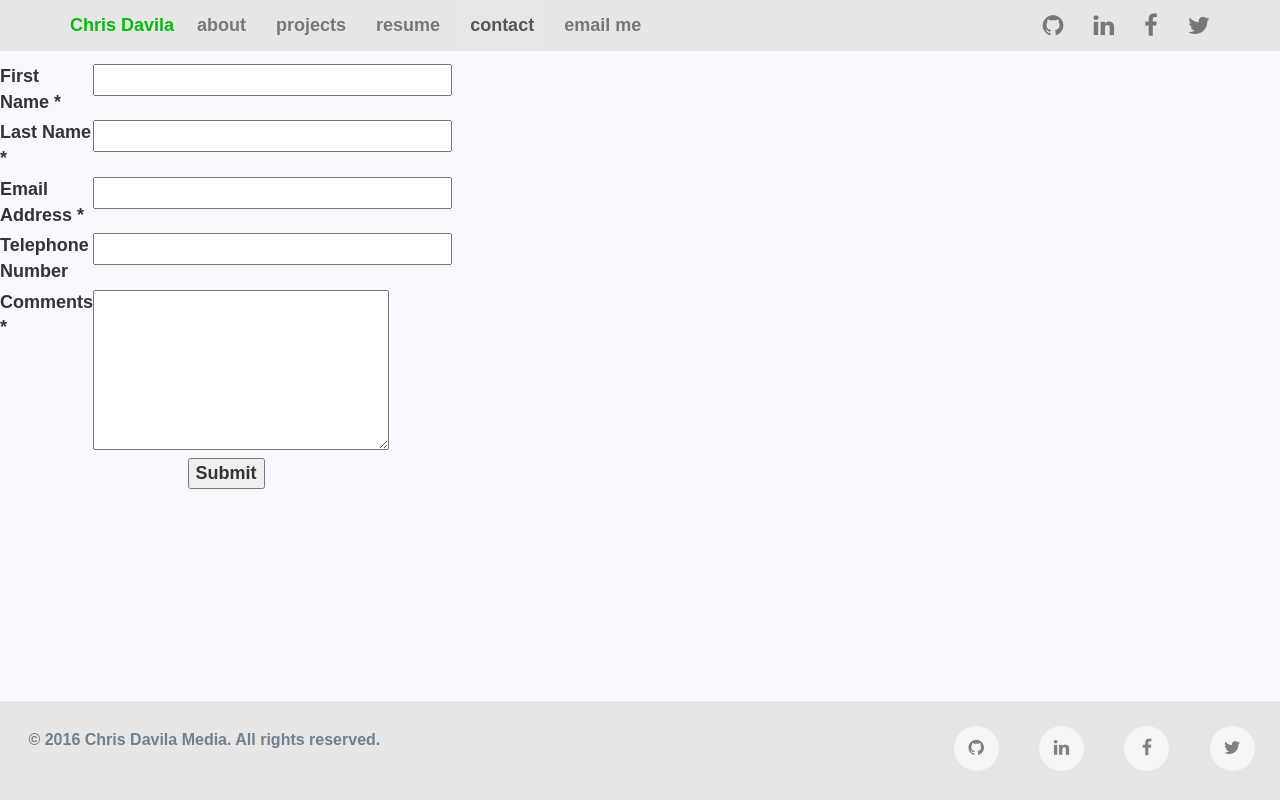
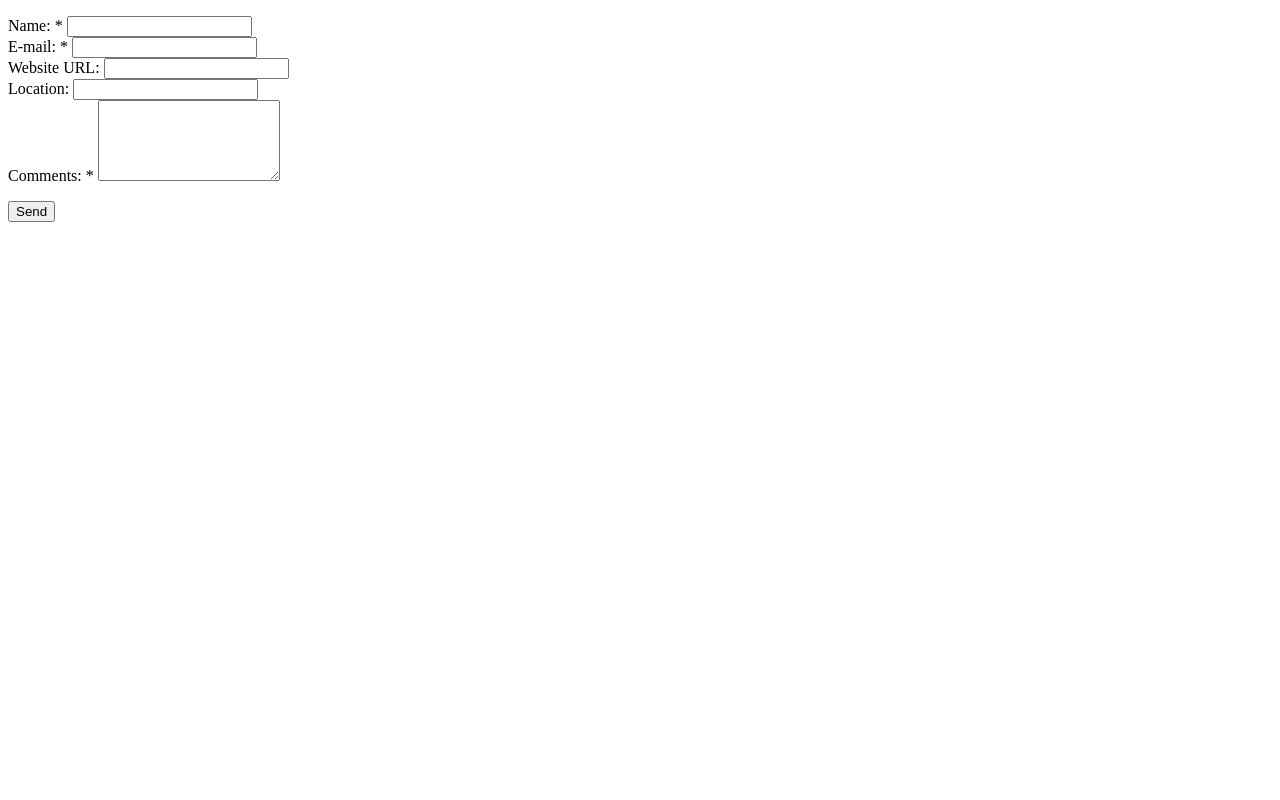
Before and after one commit to cmd1603/personal-site.dev, a PHP site: page /contact.php in a window 1280 px wide. Run offline with PHP 8.4, Linux system fonts and the light colour scheme; some libraries are stand-ins or nearby versions.

Commit message:
Redoing contact form

```diff
--- a/public/contact.php
+++ b/public/contact.php
@@ -1,290 +1,207 @@
+
 <?php
+// OPTIONS - PLEASE CONFIGURE THESE BEFORE USE!
 
-function pageController() {
-    $data = [];
+$yourEmail = "chris@chrisdavila.net"; // the email address you wish to receive these mails through
+$yourWebsite = "chrisdavila.net"; // the name of your website
+$thanksPage = ''; // URL to 'thanks for sending mail' page; leave empty to keep message on the same page
+$maxPoints = 4; // max points a person can hit before it refuses to submit - recommend 4
+$requiredFields = "name,email,comments"; // names of the fields you'd like to be required as a minimum, separate each field with a comma
 
-    //page title
-    $data["title"] = "Contact";
 
-    //to toggle active class on navbar
-    $data["projects"] = "";
-    $data["about"] = "";
-    $data["resume"] = "";
-    $data["contact"] = "active";
+// DO NOT EDIT BELOW HERE
+$error_msg = array();
+$result = null;
 
+$requiredFields = explode(",", $requiredFields);
+
+function clean($data) {
+    $data = trim(stripslashes(strip_tags($data)));
     return $data;
 }
+function isBot() {
+    $bots = array("Indy", "Blaiz", "Java", "libwww-perl", "Python", "OutfoxBot", "User-Agent", "PycURL", "AlphaServer", "T8Abot", "Syntryx", "WinHttp", "WebBandit", "nicebot", "Teoma", "alexa", "froogle", "inktomi", "looksmart", "URL_Spider_SQL", "Firefly", "NationalDirectory", "Ask Jeeves", "TECNOSEEK", "InfoSeek", "WebFindBot", "girafabot", "crawler", "www.galaxy.com", "Googlebot", "Scooter", "Slurp", "appie", "FAST", "WebBug", "Spade", "ZyBorg", "rabaz");
 
-extract(pageController());
+    foreach ($bots as $bot)
+        if (stripos($_SERVER['HTTP_USER_AGENT'], $bot) !== false)
+            return true;
 
-if(isset($_POST['email'])) {
+    if (empty($_SERVER['HTTP_USER_AGENT']) || $_SERVER['HTTP_USER_AGENT'] == " ")
+        return true;
 
+    return false;
+}
 
+if ($_SERVER['REQUEST_METHOD'] == "POST") {
+    if (isBot() !== false)
+        $error_msg[] = "No bots please! UA reported as: ".$_SERVER['HTTP_USER_AGENT'];
 
-    // EDIT THE 2 LINES BELOW AS REQUIRED
+    // lets check a few things - not enough to trigger an error on their own, but worth assigning a spam score..
+    // score quickly adds up therefore allowing genuine users with 'accidental' score through but cutting out real spam :)
+    $points = (int)0;
 
-    $email_to = "chris@chrisdavila.net";
+    $badwords = array("adult", "beastial", "bestial", "blowjob", "clit", "cum", "cunilingus", "cunillingus", "cunnilingus", "cunt", "ejaculate", "fag", "felatio", "fellatio", "fuck", "fuk", "fuks", "gangbang", "gangbanged", "gangbangs", "hotsex", "hardcode", "jism", "jiz", "orgasim", "orgasims", "orgasm", "orgasms", "phonesex", "phuk", "phuq", "pussies", "pussy", "spunk", "xxx", "viagra", "phentermine", "tramadol", "adipex", "advai", "alprazolam", "ambien", "ambian", "amoxicillin", "antivert", "blackjack", "backgammon", "texas", "holdem", "poker", "carisoprodol", "ciara", "ciprofloxacin", "debt", "dating", "porn", "link=", "voyeur", "content-type", "bcc:", "cc:", "document.cookie", "onclick", "onload", "javascript");
 
-    $email_subject = "Your email subject line";
+    foreach ($badwords as $word)
+        if (
+            strpos(strtolower($_POST['comments']), $word) !== false ||
+            strpos(strtolower($_POST['name']), $word) !== false
+        )
+            $points += 2;
 
+    if (strpos($_POST['comments'], "http://") !== false || strpos($_POST['comments'], "www.") !== false)
+        $points += 2;
+    if (isset($_POST['nojs']))
+        $points += 1;
+    if (preg_match("/(<.*>)/i", $_POST['comments']))
+        $points += 2;
+    if (strlen($_POST['name']) < 3)
+        $points += 1;
+    if (strlen($_POST['comments']) < 15 || strlen($_POST['comments'] > 1500))
+        $points += 2;
+    if (preg_match("/[bcdfghjklmnpqrstvwxyz]{7,}/i", $_POST['comments']))
+        $points += 1;
+    // end score assignments
 
+    foreach($requiredFields as $field) {
+        trim($_POST[$field]);
 
-
-
-    function died($error) {
-
-        // your error code can go here
-
-        echo "We are very sorry, but there were error(s) found with the form you submitted. ";
-
-        echo "These errors appear below.<br /><br />";
-
-        echo $error."<br /><br />";
-
-        echo "Please go back and fix these errors.<br /><br />";
-
-        die();
-
+        if (!isset($_POST[$field]) || empty($_POST[$field]) && array_pop($error_msg) != "Please fill in all the required fields and submit again.\r\n")
+            $error_msg[] = "Please fill in all the required fields and submit again.";
     }
 
+    if (!empty($_POST['name']) && !preg_match("/^[a-zA-Z-'\s]*$/", stripslashes($_POST['name'])))
+        $error_msg[] = "The name field must not contain special characters.\r\n";
+    if (!empty($_POST['email']) && !preg_match('/^([a-z0-9])(([-a-z0-9._])*([a-z0-9]))*\@([a-z0-9])(([a-z0-9-])*([a-z0-9]))+' . '(\.([a-z0-9])([-a-z0-9_-])?([a-z0-9])+)+$/i', strtolower($_POST['email'])))
+        $error_msg[] = "That is not a valid e-mail address.\r\n";
+    if (!empty($_POST['url']) && !preg_match('/^(http|https):\/\/(([A-Z0-9][A-Z0-9_-]*)(\.[A-Z0-9][A-Z0-9_-]*)+)(:(\d+))?\/?/i', $_POST['url']))
+        $error_msg[] = "Invalid website url.\r\n";
 
+    if ($error_msg == NULL && $points <= $maxPoints) {
+        $subject = "Automatic Form Email";
 
-    // validation expected data exists
+        $message = "You received this e-mail message through your website: \n\n";
+        foreach ($_POST as $key => $val) {
+            if (is_array($val)) {
+                foreach ($val as $subval) {
+                    $message .= ucwords($key) . ": " . clean($subval) . "\r\n";
+                }
+            } else {
+                $message .= ucwords($key) . ": " . clean($val) . "\r\n";
+            }
+        }
+        $message .= "\r\n";
+        $message .= 'IP: '.$_SERVER['REMOTE_ADDR']."\r\n";
+        $message .= 'Browser: '.$_SERVER['HTTP_USER_AGENT']."\r\n";
+        $message .= 'Points: '.$points;
 
-    if(!isset($_POST['first_name']) ||
+        if (strstr($_SERVER['SERVER_SOFTWARE'], "Win")) {
+            $headers   = "From: $yourEmail\r\n";
+        } else {
+            $headers   = "From: $yourWebsite <$yourEmail>\r\n";
+        }
+        $headers  .= "Reply-To: {$_POST['email']}\r\n";
 
-        !isset($_POST['last_name']) ||
+        if (mail($yourEmail,$subject,$message,$headers)) {
+            if (!empty($thanksPage)) {
+                header("Location: $thanksPage");
+                exit;
+            } else {
+                $result = 'Your mail was successfully sent.';
+                $disable = true;
+            }
+        } else {
+            $error_msg[] = 'Your mail could not be sent this time. ['.$points.']';
+        }
+    } else {
+        if (empty($error_msg))
+            $error_msg[] = 'Your mail looks too much like spam, and could not be sent this time. ['.$points.']';
+    }
+}
+function get_data($var) {
+    if (isset($_POST[$var]))
+        echo htmlspecialchars($_POST[$var]);
+}
+?>
+<!DOCTYPE html PUBLIC "-//W3C//DTD XHTML 1.0 Strict//EN" "http://www.w3.org/TR/xhtml1/DTD/xhtml1-strict.dtd">
+<html xmlns="http://www.w3.org/1999/xhtml" xml:lang="en" lang="en">
+<head>
+    <meta http-equiv="content-type" content="text/html; charset=utf-8" />
+    <title>My Email Form</title>
 
-        !isset($_POST['email']) ||
+    <style type="text/css">
+        p.error, p.success {
+            font-weight: bold;
+            padding: 10px;
+            border: 1px solid;
+        }
+        p.error {
+            background: #ffc0c0;
+            color: #900;
+        }
+        p.success {
+            background: #b3ff69;
+            color: #4fa000;
+        }
+    </style>
+</head>
+<body>
 
-        !isset($_POST['telephone']) ||
+<!--
+    Free PHP Mail Form v2.4.4 - Secure single-page PHP mail form for your website
+    Copyright (c) Jem Turner 2007-2014
+    http://jemsmailform.com/
 
-        !isset($_POST['comments'])) {
+    This program is free software: you can redistribute it and/or modify
+    it under the terms of the GNU General Public License as published by
+    the Free Software Foundation, either version 3 of the License, or
+    (at your option) any later version.
 
-        died('We are sorry, but there appears to be a problem with the form you submitted.');
+    This program is distributed in the hope that it will be useful,
+    but WITHOUT ANY WARRANTY; without even the implied warranty of
+    MERCHANTABILITY or FITNESS FOR A PARTICULAR PURPOSE.  See the
+    GNU General Public License for more details.
 
-    }
+    To read the GNU General Public License, see http://www.gnu.org/licenses/.
+-->
 
-
-
-    $first_name = $_POST['first_name']; // required
-
-    $last_name = $_POST['last_name']; // required
-
-    $email_from = $_POST['email']; // required
-
-    $telephone = $_POST['telephone']; // not required
-
-    $comments = $_POST['comments']; // required
-
-
-
-    $error_message = "";
-
-    $email_exp = '/^[A-Za-z0-9._%-]+@[A-Za-z0-9.-]+\.[A-Za-z]{2,4}$/';
-
-  if(!preg_match($email_exp,$email_from)) {
-
-    $error_message .= 'The Email Address you entered does not appear to be valid.<br />';
-
-  }
-
-    $string_exp = "/^[A-Za-z .'-]+$/";
-
-  if(!preg_match($string_exp,$first_name)) {
-
-    $error_message .= 'The First Name you entered does not appear to be valid.<br />';
-
-  }
-
-  if(!preg_match($string_exp,$last_name)) {
-
-    $error_message .= 'The Last Name you entered does not appear to be valid.<br />';
-
-  }
-
-  if(strlen($comments) < 2) {
-
-    $error_message .= 'The Comments you entered do not appear to be valid.<br />';
-
-  }
-
-  if(strlen($error_message) > 0) {
-
-    died($error_message);
-
-  }
-
-    $email_message = "Form details below.\n\n";
-
-
-
-    function clean_string($string) {
-
-      $bad = array("content-type","bcc:","to:","cc:","href");
-
-      return str_replace($bad,"",$string);
-
-    }
-
-
-
-    $email_message .= "First Name: ".clean_string($first_name)."\n";
-
-    $email_message .= "Last Name: ".clean_string($last_name)."\n";
-
-    $email_message .= "Email: ".clean_string($email_from)."\n";
-
-    $email_message .= "Telephone: ".clean_string($telephone)."\n";
-
-    $email_message .= "Comments: ".clean_string($comments)."\n";
-
-
-
-
-
-// create email headers
-
-$headers = 'From: '.$email_from."\r\n".
-
-'Reply-To: '.$email_from."\r\n" .
-
-'X-Mailer: PHP/' . phpversion();
-
-@mail($email_to, $email_subject, $email_message, $headers);
-
+<?php
+if (!empty($error_msg)) {
+    echo '<p class="error">ERROR: '. implode("<br />", $error_msg) . "</p>";
+}
+if ($result != NULL) {
+    echo '<p class="success">'. $result . "</p>";
+}
 ?>
 
 
 
-<!-- include your own success html here -->
+<form action="<?php echo basename(__FILE__); ?>" method="post">
+<noscript>
+        <p><input type="hidden" name="nojs" id="nojs" /></p>
+</noscript>
+<p>
+    <label for="name">Name: *</label>
+        <input type="text" name="name" id="name" value="<?php get_data("name"); ?>" /><br />
+
+    <label for="email">E-mail: *</label>
+        <input type="text" name="email" id="email" value="<?php get_data("email"); ?>" /><br />
+
+    <label for="url">Website URL:</label>
+        <input type="text" name="url" id="url" value="<?php get_data("url"); ?>" /><br />
+
+    <label for="location">Location:</label>
+        <input type="text" name="location" id="location" value="<?php get_data("location"); ?>" /><br />
+
+    <label for="comments">Comments: *</label>
+        <textarea name="comments" id="comments" rows="5" cols="20"><?php get_data("comments"); ?></textarea><br />
+</p>
+<p>
+    <input type="submit" name="submit" id="submit" value="Send" <?php if (isset($disable) && $disable === true) echo ' disabled="disabled"'; ?> />
+</p>
+</form>
 
 
 
-Thank you for your message. I will be in touch with you very soon.
-
-
-
-<?php
-
-}
-
-?>
-
-<!DOCTYPE html>
-<html lang="en">
-<head>
-        <?php require_once "header.php" ?>
-</head>
-<body>
-    <?php require_once "navbar.php" ?>
-
-<form name="contactform" method="post" action="send_form_email.php" style="padding-top: 5%">
-
-<table width="450px">
-
-<tr>
-
- <td valign="top">
-
-  <label for="first_name">First Name *</label>
-
- </td>
-
- <td valign="top">
-
-  <input  type="text" name="first_name" maxlength="50" size="30">
-
- </td>
-
-</tr>
-
-<tr>
-
- <td valign="top"">
-
-  <label for="last_name">Last Name *</label>
-
- </td>
-
- <td valign="top">
-
-  <input  type="text" name="last_name" maxlength="50" size="30">
-
- </td>
-
-</tr>
-
-<tr>
-
- <td valign="top">
-
-  <label for="email">Email Address *</label>
-
- </td>
-
- <td valign="top">
-
-  <input  type="text" name="email" maxlength="80" size="30">
-
- </td>
-
-</tr>
-
-<tr>
-
- <td valign="top">
-
-  <label for="telephone">Telephone Number</label>
-
- </td>
-
- <td valign="top">
-
-  <input  type="text" name="telephone" maxlength="30" size="30">
-
- </td>
-
-</tr>
-
-<tr>
-
- <td valign="top">
-
-  <label for="comments">Comments *</label>
-
- </td>
-
- <td valign="top">
-
-  <textarea  name="comments" maxlength="1000" cols="25" rows="6"></textarea>
-
- </td>
-
-</tr>
-
-<tr>
-
- <td colspan="2" style="text-align:center">
-
-  <input type="submit" value="Submit">
-
- </td>
-
-</tr>
-
-</table>
-
-</form>
-
-    <?php require_once "footer.html" ?>
-
-    <!--- JS -->
-    <script src="http://code.jquery.com/jquery-1.11.0.min.js"></script>
-    <script src="js/personal_site.js"</script>
-    <script src="https://use.fontawesome.com/d2f688b35c.js"></script>
-    <script src="https://ajax.googleapis.com/ajax/libs/jquery/1.11.3/jquery.min.js"></script>
-    <script src="http://maxcdn.bootstrapcdn.com/bootstrap/3.3.6/js/bootstrap.min.js"></script>
-
 </body>
 </html>
```
